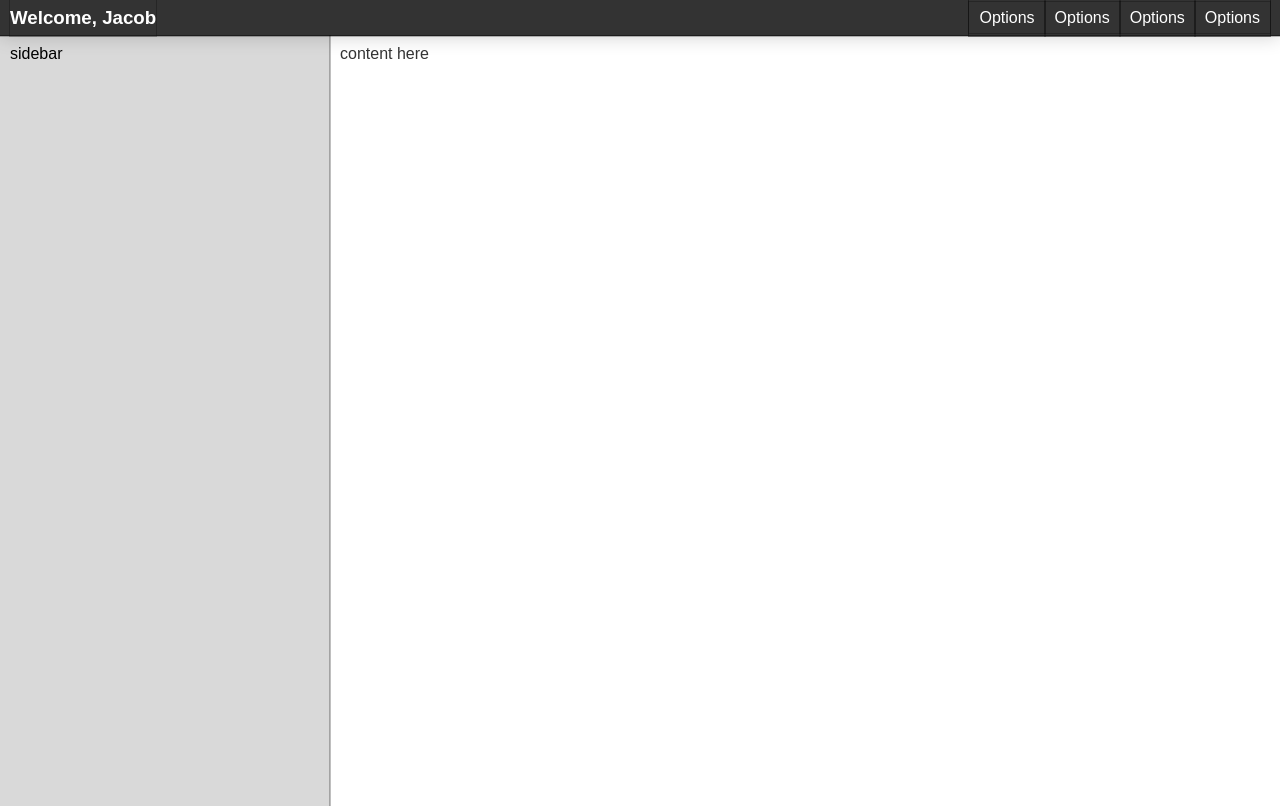
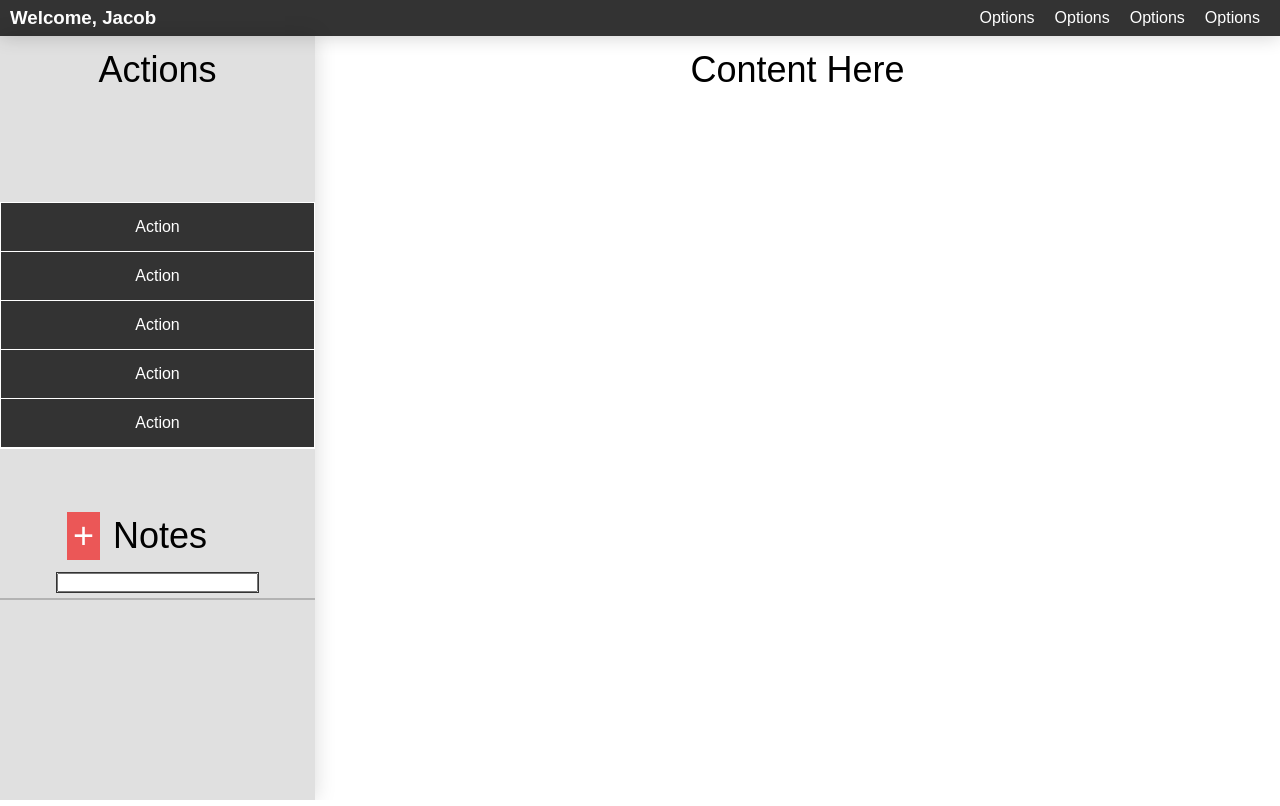
Before and after one commit to nstranquist/jacobs-dashboard, a website: page index.html in a window 1280 px wide. Drawn offline with Linux system fonts and the light colour scheme.

Commit message:
finish sidebar design and notes functionality

```diff
--- a/index.html
+++ b/index.html
@@ -8,7 +8,6 @@
     <meta name="real estate dashboard" description="a tool for making real
       estate brokerage stuff easier">
     <title>Dashboard - Real Estate</title>
-    <link href="./reset.css" rel="stylesheet">
     <link href="./main.css" rel="stylesheet">
   </head>
   <body>
@@ -22,11 +21,35 @@
       </ul>
     </header>
     <main class="dashboard-container">
-      <aside class="sidebar-content container section">
-        sidebar
+      <aside class="sidebar-content section">
+        <header class="sidebar-header">
+          <h3 class="heading">Actions</h3>
+        </header>
+        <section class="sidebar-actions">
+          <ul class="sidebar-actions-list">
+            <li><a class="sidebar-link" href="#">Action</a></li>
+            <li><a class="sidebar-link" href="#">Action</a></li>
+            <li><a class="sidebar-link" href="#">Action</a></li>
+            <li><a class="sidebar-link" href="#">Action</a></li>
+            <li><a class="sidebar-link" href="#">Action</a></li>
+          </ul>
+        </section>
+        <section class="sidebar-notes">
+          <header class="notes-header noselect">
+            <div class="btn btn-add-note" id="btn-add-note">+</div>
+            <h3 class="heading">Notes</h3>
+          </header>
+          <form action="" id="form-add-note" class="form-add-note active">
+            <input type="text" name="note-body" id="note-body">
+          </form>
+          <div class="notes-container" id="notes-container">
+          </div>
+        </section>
       </aside>
       <div class="main-content container section">
-        content here
+        <header>
+          <h3 class="heading">Content Here</h3>
+        </header>
       </div>
     </main>
 
--- a/main.css
+++ b/main.css
@@ -3,6 +3,10 @@
 :root {
   --bg-color: #fff;
   --font-color: #333;
+  --highlight-color: rgba(0,0,0,.12);
+  --action-color: #eb5757;
+  --header-height: 3.6rem;
+  --large-margin: 5rem;
 }
 
 /* #region RESET */
@@ -17,12 +21,12 @@ html {
   box-sizing: inherit;
   margin: 0;
   padding: 0;
-  outline: 1px solid rgba(0,0,0,.25);
+  /*outline: 1px solid rgba(0,0,0,.25);*/
 }
 body {
   font-size: 1.6rem; /* 16px */
   line-height: 1.6rem; /* center text */
-  color: var(--font-color);
+  color: #000;
   background: var(--bg-color);
 }
 ul {
@@ -34,19 +38,50 @@ a {
 }
 /*#endregion RESET */
 
+/*#region GLOBAL CLASSES */
 .container { /* for header and other top-level page elements */
   padding: 0 1rem;
 }
 .section { /* for dashboard sections */
-  padding-top: 1rem;
-  padding-bottom: 1rem;
+  padding-top: 1.6rem;
+  padding-bottom: 1.6rem;
 }
+.heading {
+  text-align: center;
+  font-size: 3.6rem;  /* same as header height */
+  line-height: 3.6rem;
+  padding-bottom: 1.8rem; /* half the header height */
+  font-weight: 500;
+}
+.subheading {
+  font-size: 1.8rem;
+  line-height: 1.8rem;
+}
+.btn {
+  cursor: pointer;
+  padding: .3rem;
+}
+.active {
+  display: initial !important;
+}
+.checked {
+  text-decoration: line-through;
+}
+.noselect {
+  -webkit-touch-callout: none; /* iOS Safari */
+    -webkit-user-select: none; /* Safari */
+     -khtml-user-select: none; /* Konqueror HTML */
+       -moz-user-select: none; /* Firefox */
+        -ms-user-select: none; /* Internet Explorer/Edge */
+            user-select: none; /* supported by chrome and opera */
+}
+/*#endregion GLOBAL CLASSES */
 
 /*#region HEADER */
 .page-header {
   width: 100%;
-  height: 3.6rem;
-  line-height: 3.6rem;
+  height: var(--header-height);
+  line-height: var(--header-height);
   background: var(--font-color);
   color: var(--bg-color);
   display: flex;
@@ -74,22 +109,125 @@ a {
 .dashboard-container {
   position: relative;
   width: 100%;
-  height: calc(100vh - 3rem);
+  height: calc(100vh - 3.6rem);
   display: flex;
 }
 
 /*#region SIDEBAR */
 .sidebar-content {
+  flex: 1;  /* 25% width */
+  max-width: 25%;
+  background: var(--highlight-color);
+  box-shadow: 0 0 2rem rgba(0,0,0,.15);
+  max-height: calc(100vh - 3.6rem);
+}
+.sidebar-header .heading {
+  min-height: 10rem;
+}
+.sidebar-actions-list {
+  display: flex;
+  flex-direction: column;
+  margin-top: var(--large-margin);
+  border: 1px solid var(--bg-color);
+}
+.sidebar-link {
+  background: var(--font-color);
+  color: var(--bg-color);
+  padding: 1.6rem;
+  width: 100%;
+  display: inline-block;
+  text-align: center;
+  border-bottom: 1px solid var(--bg-color);
+}
+.sidebar-link:hover,
+.sidebar-link:active,
+.sidebar-link:focus {
+  background: #111;
+  border-left: 7px solid var(--action-color);
+}
+
+/*#region NOTES-SIDEBAR */
+.sidebar-notes {
+  margin-top: var(--large-margin);
+}
+.notes-header {
+  display: flex;
+  justify-content: center;
+  align-items: center;
+  line-height: 3.6rem;
+  margin-right: 5.4rem;
+}
+.notes-header .heading {
+  line-height: 3.6rem;
+  font-size: 3.6rem;
+  padding: 1.8rem 0;
+}
+.notes-container {
+  border: 1px solid rgba(0,0,0,.2);
+  margin-top: .6rem;
+  overflow: auto;
+}
+.btn-add-note {
+  font-size: 3.6rem;
+  line-height: 3.6rem;
+  padding: .6rem;
+  margin: 1.3rem;
+  background: var(--action-color);
+  color: var(--bg-color);
+}
+.form-add-note {
+  display: none;
+  padding: .3rem 1rem;
+  padding: 1rem 0;
+}
+.form-add-note input {
+  display: block;
+  padding: 0 1rem;
+  margin: auto;
+  outline: 1px solid #333;
+}
+.form-add-note input:focus {
+  border-color: #333;
+  box-shadow: 0 0 0 inset #999, 0 0 .4rem rgba(0,0,0,.09);
+  outline: 0 none;
+}
+.note-item {
+  display: flex;
+  border-bottom: 1px solid rgba(0,0,0,.25);
+  line-height: 3rem;
+}
+.note-left {
+  display: flex;
   flex: 1;
-  background: rgba(0,0,0,.15);
-  color: #000;
+  padding-left: 1rem;
+  cursor: pointer;
+  overflow-x: auto;
 }
+.note-left p {
+  flex: 1;
+  padding: .2rem .1rem .2rem 1rem;
+  line-height: 1.8rem;
+}
+.note-left input {
+  display: inline-block;
+  vertical-align: middle;
+  text-align: center;
+}
+.btn-delete-note {
+  padding: .55rem;
+  padding-left: 1rem;
+  height: 100%;
+  border: 1px solid var(--action-color);
+}
+
+/*#endregion NOTES SIDEBAR */
 
 /*#endregion SIDEBAR */
 
 /*#region MAIN-CONTENT */
 .main-content {
-  flex: 3;
+  flex: 3;  /* 75% width */
+  /*width: 77%;*/
 }
 
 /*#endregion MAIN-CONTENT */
--- a/main.js
+++ b/main.js
@@ -0,0 +1,76 @@
+// get DOM variables
+const notesContainer = document.getElementById('notes-container');
+const addNoteBtn = document.getElementById('btn-add-note');
+
+// event listeners
+addNoteBtn.addEventListener('click', () => {
+  // get data from inside input
+  const noteBody = document.getElementById('note-body').value;
+  addNote(noteBody);
+})
+notesContainer.addEventListener('click', (e) => {
+  switch (e.target.localName) {
+    case 'input':
+      toggleNote(
+        e.target.parentNode.childNodes.item(1), //pNode only
+      );
+      break;
+    case 'p':
+      console.log(e.target.parentNode.childNodes);
+      toggleNote(
+        e.target.parentNode.childNodes.item(1), // pNode
+        e.target.parentNode.childNodes.item(0), // inputNode
+      );
+      break;
+    case 'span':
+      deleteNote(e.target.parentElement.parentElement);
+      break;
+  }
+});
+
+
+
+// add note
+function addNote(noteBody) {
+  console.log('add note');
+
+  // create new note item
+  const noteItem = document.createElement('div');
+  noteItem.classList = 'note-item noselect';
+
+  let noteLeft = document.createElement('div');
+  noteLeft.classList = 'note-left';
+  let noteRight = document.createElement('div');
+  noteRight.classList = 'note-right';
+
+  let newCheckbox = document.createElement('input');
+  newCheckbox.type = 'checkbox';
+  let newNote = document.createElement('p');
+  newNote.textContent = noteBody;
+  noteLeft.appendChild(newCheckbox);
+  noteLeft.appendChild(newNote);
+
+  let newDeleteBtn = document.createElement('span');
+  newDeleteBtn.classList = 'btn btn-delete-note';
+  newDeleteBtn.textContent = 'D';
+  noteRight.appendChild(newDeleteBtn);
+
+  noteItem.appendChild(noteLeft);
+  noteItem.appendChild(noteRight);
+
+  // add new noteItem object to notes container
+  notesContainer.appendChild(noteItem);
+}
+
+function toggleNote(pNode, inputNode = null) {
+  // cross out text and check box
+  pNode.classList.toggle('checked');
+  if (inputNode)
+    inputNode.checked ^= 1;
+}
+
+function deleteNote(parentNode) {
+  console.log('delete note');
+  parentNode.style.display = 'none';
+  //parentNode.removeChild(1);
+}
```
